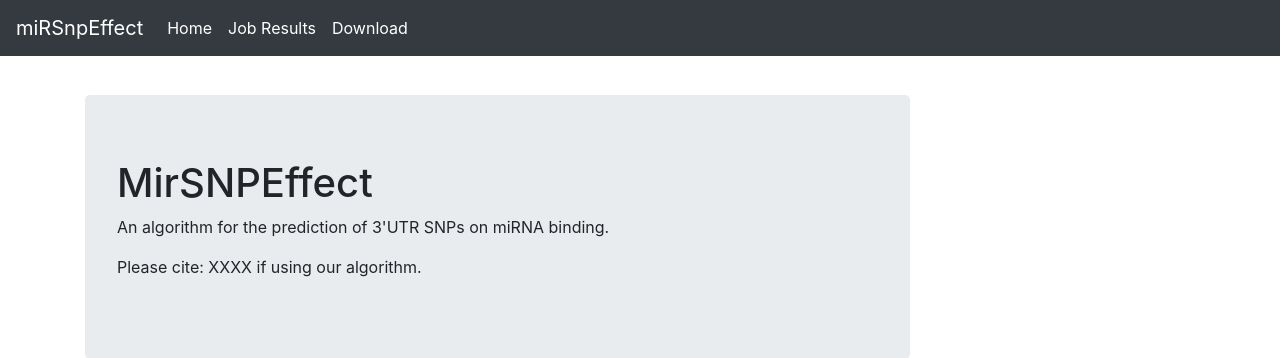
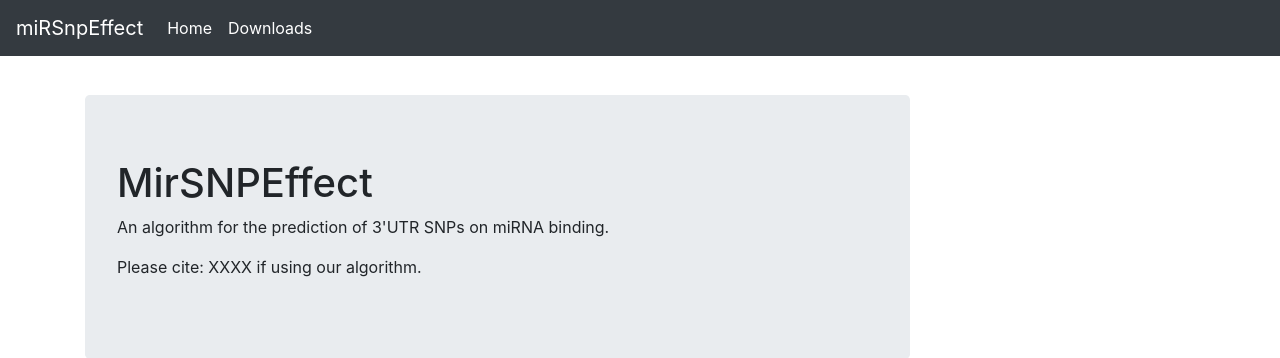
Before and after one commit to santanasantosl/is-mirsnp-web, a Django app: page / in a window 1280 px wide. Shown: the top 358 px of the page. Run offline with Django 3.2, Linux system fonts and the light colour scheme; some libraries are stand-ins or nearby versions.

Commit message:
Template changes.

```diff
--- a/mirsnpeffect/web/templates/base.html
+++ b/mirsnpeffect/web/templates/base.html
@@ -35,10 +35,7 @@
                 <a class="nav-link" href="/">Home<span class="sr-only">(current)</span></a>
             </li>
             <li class="nav-item active">
-                <a class="nav-link" href="/job">Job Results<span class="sr-only">(current)</span></a>
-            </li>
-            <li class="nav-item active">
-                <a class="nav-link" href="/download">Download<span class="sr-only">(current)</span></a>
+                <a class="nav-link" href="/download">Downloads<span class="sr-only">(current)</span></a>
             </li>
         </ul>
     </div>
```
